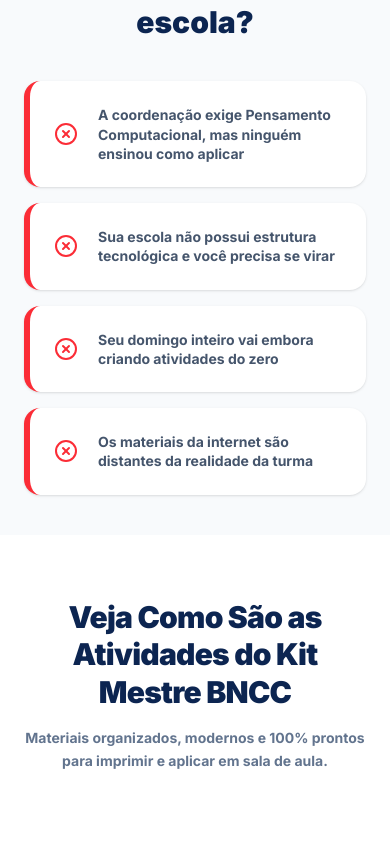
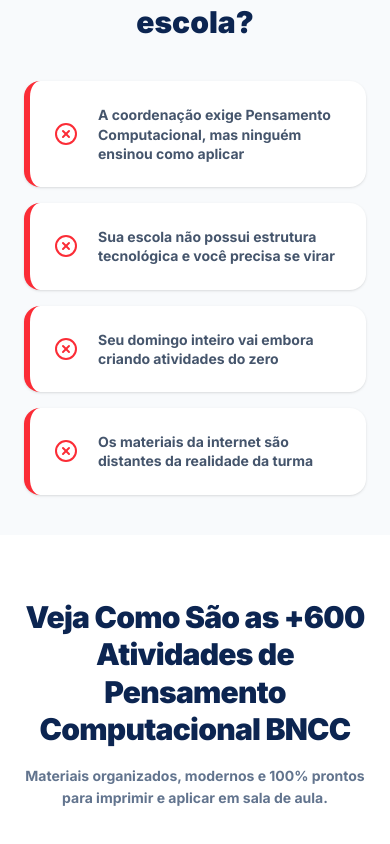
Before and after one commit to Marlosb13/kitmestrebncc, a React (Vite) app: page / in a window 390 px wide. Shown: the part 1130-1974 px from the top of the page. Built offline with nearby package versions, Linux system fonts and the light colour scheme; grey boxes are pictures that could not be loaded.

Commit message:
refactor(branding): update product name and imagery
Renamed "Kit Mestre BNCC" to "+600 Atividades de Pensamento Computacional BNCC" throughout the sales page and updated the hero section image for better alignment with the content.

```diff
--- a/src/App.tsx
+++ b/src/App.tsx
@@ -151,7 +151,7 @@
 
             <div className="mx-auto max-w-sm rounded-[2rem] overflow-hidden shadow-2xl bg-slate-100">
               <img
-                src="https://i.postimg.cc/DZB6z8Nz/Chat-GPT-(1).webp"
+                src="https://i.postimg.cc/cJKRB8P4/141511-removebg-preview.png"
                 alt="Kit Estratégico BNCC"
                 className="w-full h-auto"
                 loading="eager"
@@ -255,7 +255,7 @@
                 <Badge className="bg-[#e4bf23] text-[#0C2551] px-4 py-1.5 font-black text-[10px] rounded-full shadow-lg">Oferta exclusiva antes de finalizar</Badge>
                 <div className="space-y-2">
                   <p className="text-[#e4bf23] text-xs font-black uppercase tracking-widest leading-none">Espere! Libere o Kit Completo com Desconto</p>
-                  <h3 className="text-xl sm:text-2xl font-black text-white leading-tight">Hoje você pode desbloquear o Kit Mestre BNCC completo por apenas <span className="text-[#e4bf23]">R$ 14,90</span></h3>
+                  <h3 className="text-xl sm:text-2xl font-black text-white leading-tight">Hoje você pode desbloquear as +600 Atividades de Pensamento Computacional BNCC por apenas <span className="text-[#e4bf23]">R$ 14,90</span></h3>
                 </div>
                 <div className="py-2 px-4 bg-white/5 rounded-xl border border-white/5">
                   <p className="text-white/70 text-xs font-bold">+600 atividades prontas + bônus exclusivos + acesso imediato</p>
--- a/src/components/ActivitiesShowcase.tsx
+++ b/src/components/ActivitiesShowcase.tsx
@@ -23,7 +23,7 @@
       <div className="container mx-auto px-6 mb-12">
         <div className="text-center space-y-4 max-w-3xl mx-auto">
           <h2 className="text-3xl md:text-4xl font-black text-[#0C2551] leading-tight tracking-tight">
-            Veja Como São as Atividades do <span className="text-[#0C2551]">Kit Mestre BNCC</span>
+            Veja Como São as <span className="text-[#0C2551]">+600 Atividades de Pensamento Computacional BNCC</span>
           </h2>
           <p className="text-slate-500 font-bold text-sm md:text-base leading-relaxed">
             Materiais organizados, modernos e 100% prontos para imprimir e aplicar em sala de aula.
--- a/src/components/Bonus.tsx
+++ b/src/components/Bonus.tsx
@@ -41,7 +41,7 @@
     <section className="py-12 px-6 bg-[#06132b]">
       <div className="text-center space-y-4 mb-12">
         <span className="inline-block px-6 py-2 rounded-full text-xs font-black uppercase tracking-wider bg-[#e4bf23] text-[#0C2551]">BÔNUS EXCLUSIVOS</span>
-        <h2 className="text-3xl font-black text-white leading-tight">Bônus Exclusivos Para Quem Garantir o Kit Mestre BNCC Hoje</h2>
+        <h2 className="text-3xl font-black text-white leading-tight">Bônus Exclusivos Para Quem Garantir as +600 Atividades de Pensamento Computacional BNCC Hoje</h2>
         <p className="text-center text-white/70 text-sm max-w-xs mx-auto">Levando o Kit Estratégico Essencial HOJE, você desbloqueia 4 materiais extras:</p>
       </div>
 
--- a/src/components/Pricing.tsx
+++ b/src/components/Pricing.tsx
@@ -30,8 +30,8 @@
 
            <div className="pt-6">
               <p className="text-white/40 text-xs font-black tracking-widest uppercase">ACESSO COMPLETO + TODOS OS BÔNUS</p>
-              <h3 className="text-3xl font-black text-white mt-1">Kit Mestre BNCC</h3>
-              <p className="text-white/60 text-base mt-3 mb-8">Do Infantil ao 5º ano</p>
+              <h3 className="text-3xl font-black text-white mt-1 text-center">+600 Atividades de Pensamento Computacional BNCC</h3>
+              <p className="text-white/60 text-base mt-3 mb-8 text-center">Do 1º ao 5º ano</p>
            </div>
 
            <div className="bg-white/5 rounded-[2rem] p-8 mb-8">
@@ -86,7 +86,7 @@
         {/* Secondary Card */}
         <div className="bg-slate-50/50 rounded-[2.5rem] p-10 border-2 border-slate-100 flex flex-col items-center text-center">
            <p className="text-slate-400 text-[10px] font-black tracking-[0.2em] uppercase">Pacote Básico</p>
-           <h4 className="text-2xl font-black text-[#0C2551] mt-2 mb-4">Kit Fundamental Prático</h4>
+           <h4 className="text-2xl font-black text-[#0C2551] mt-2 mb-4">100 Atividades de Pensamento Computacional BNCC</h4>
            <p className="text-slate-400 text-xs mb-8">Ideal para quem precisa começar imediatamente</p>
 
            <div className="mb-8">
```
Also changed, not shown: index.html (+1 -1 lines).
